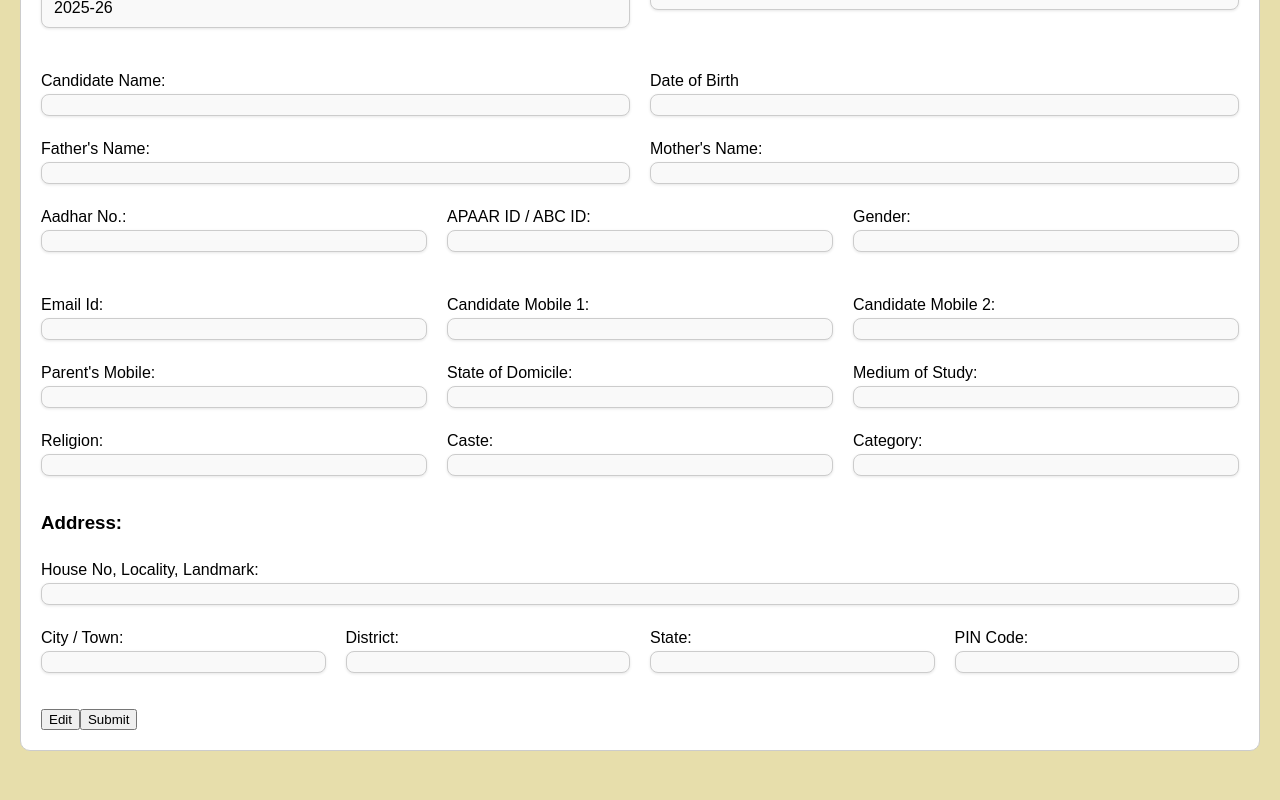
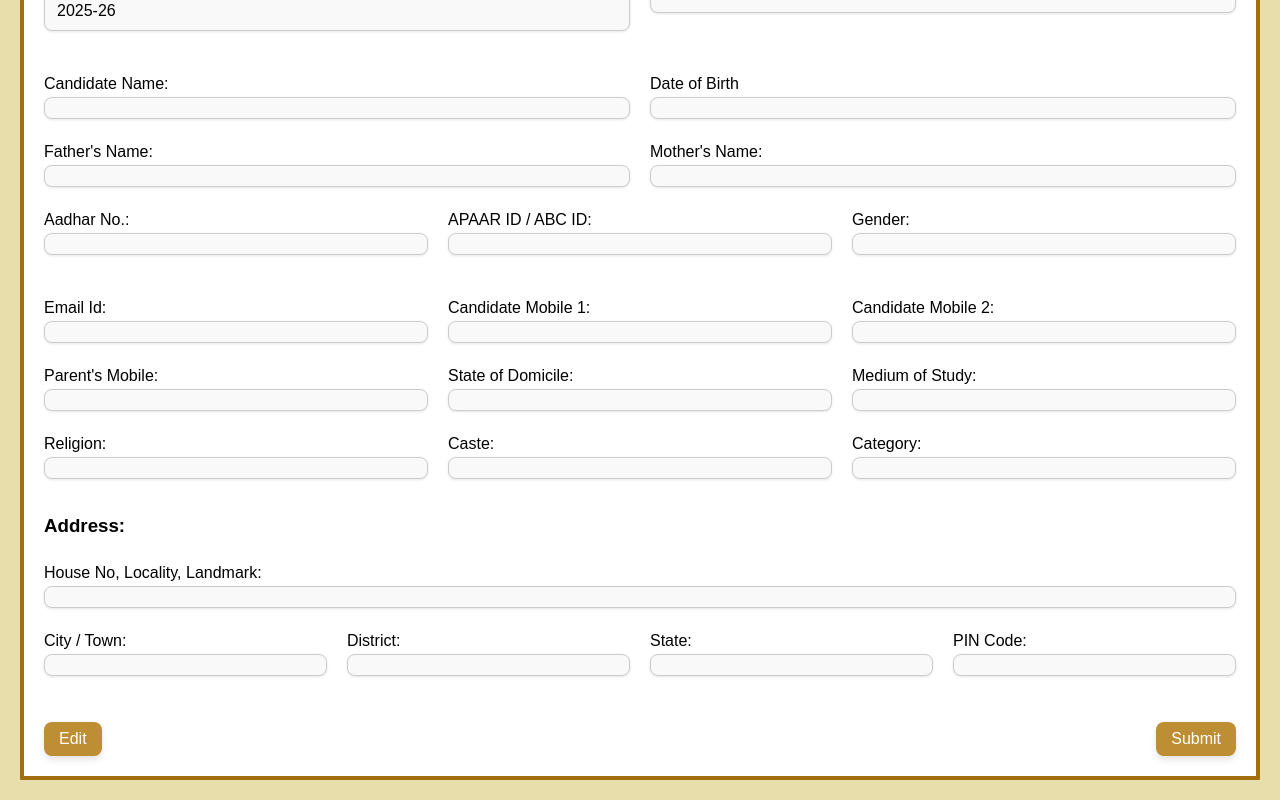
Before and after one commit to AgrawalKusum/Admission_Form_SMKCL, a React (Create React App) app in the folder smkcl_admissionform/: page /preview in a window 1280 px wide. Shown: the part 307-1107 px from the top of the page. Before the commit the page ends 1078 px from the top, so only its background shows below. Built offline with nearby package versions, Linux system fonts and the light colour scheme; no server answers.

Commit message:
color pallette inclusion

```diff
--- a/smkcl_admissionform/src/AdmissionForm.jsx
+++ b/smkcl_admissionform/src/AdmissionForm.jsx
@@ -52,8 +52,13 @@ function AdmissionForm() {
           const marks = parseFloat(updated[marksKey]);
           const max = parseFloat(updated[maxKey]);
 
-          if (!isNaN(marks) && !isNaN(max) && max > 0) {
-            updated[percentKey] = ((marks / max) * 100).toFixed(2);
+          if (!isNaN(marks) && !isNaN(max)) {
+            if (max < marks) {
+              updated[maxKey + "_error"] = true;
+            } else {
+              updated[maxKey + "_error"] = false;
+              updated[percentKey] = ((marks / max) * 100).toFixed(0);
+            }
           }
         }
 
@@ -589,7 +594,11 @@ function AdmissionForm() {
                         value={formData[`maxMarks${i}`]}
                         onChange={handleChange}
                         required={isRequired}
+                        className={formData[`maxMarks${i}_error`] ? 'invalid' : ''}
                       />
+                      {formData[`maxMarks${i}_error`] && (
+                        <small className="error-text">Max Marks must be ≥ Marks Obtained</small>
+                      )}
                     </td>
                     <td>
                       <input
--- a/smkcl_admissionform/src/App.css
+++ b/smkcl_admissionform/src/App.css
@@ -9,8 +9,8 @@ form {
   padding: 20px;
   max-width: 1200px;
   margin: auto;
-  border: 1px solid #ccc;
-  border-radius: 10px;
+  border: 4px solid #a16e10;
+  border-radius: 1px;
 }
 
 h1 {
@@ -52,14 +52,47 @@ select:focus,
 select:hover,
 textarea:focus,
 textarea:hover {
-  border-color: #660202;
+  border-color: #d3b171;
   background-color: #fff;
   box-shadow: 0 4px 10px rgba(0, 0, 0, 0.15);
   outline: none;
 }
+.button-row {
+  display: flex;
+  justify-content: space-between;
+  margin-top: 30px;
+}
+
+button {
+  background-color: #be8e34;
+  color: white;
+  padding: 8px 15px;
+  font-size: 1rem;
+  border: none;
+  border-radius: 8px;
+  cursor: pointer;
+  transition: background-color 0.3s ease, transform 0.1s ease;
+  box-shadow: 0 4px 6px rgba(0, 0, 0, 0.1);
+}
+
+button:hover {
+  background-color: #b66305;
+  transform: translateY(-1px);
+}
+
+button:active {
+  background-color: #633102;
+  transform: translateY(0);
+}
+
+button:disabled {
+  background-color: #ccc;
+  cursor: not-allowed;
+}
 
 table {
   width: 100%;
+  border: 2px solid #d3b171;
   border-collapse: collapse;
   margin-top: 10px;
   overflow-x: auto;
@@ -76,12 +109,12 @@ td {
 .row {
   display: flex;
   gap: 20px;
-  flex-wrap: wrap; /* Make rows wrap on smaller screens */
+  flex-wrap: wrap;
 }
 
 .row > div {
   flex: 1;
-  min-width: 250px; /* Prevent items from becoming too narrow */
+  min-width: 250px;
 }
 
 .photo-upload {
@@ -121,7 +154,7 @@ td {
 
 .feild:focus,
 .feild:hover {
-  border-color: #660202;
+  border-color: #d3b171;
   background-color: #fff;
   box-shadow: 0 4px 10px rgba(0, 0, 0, 0.15);
   outline: none;
@@ -139,9 +172,8 @@ td {
   box-shadow: 0 2px 6px rgba(0, 0, 0, 0.15);
 }
 
-/* -------------------
-   Responsive Tweaks
--------------------- */
+
+
 @media (max-width: 768px) {
   form {
     padding: 16px;
--- a/smkcl_admissionform/src/PreviewPage.jsx
+++ b/smkcl_admissionform/src/PreviewPage.jsx
@@ -255,8 +255,10 @@ const PreviewPage = () => {
                 </div>
             </div>
             </div>
+      <div className="button-row">
         <button onClick={handleEdit}>Edit</button>
-      <button onClick={handleSubmit}>Submit</button>
+        <button onClick={handleSubmit}>Submit</button>
+      </div>
       </form>
     </div>
   );
```
